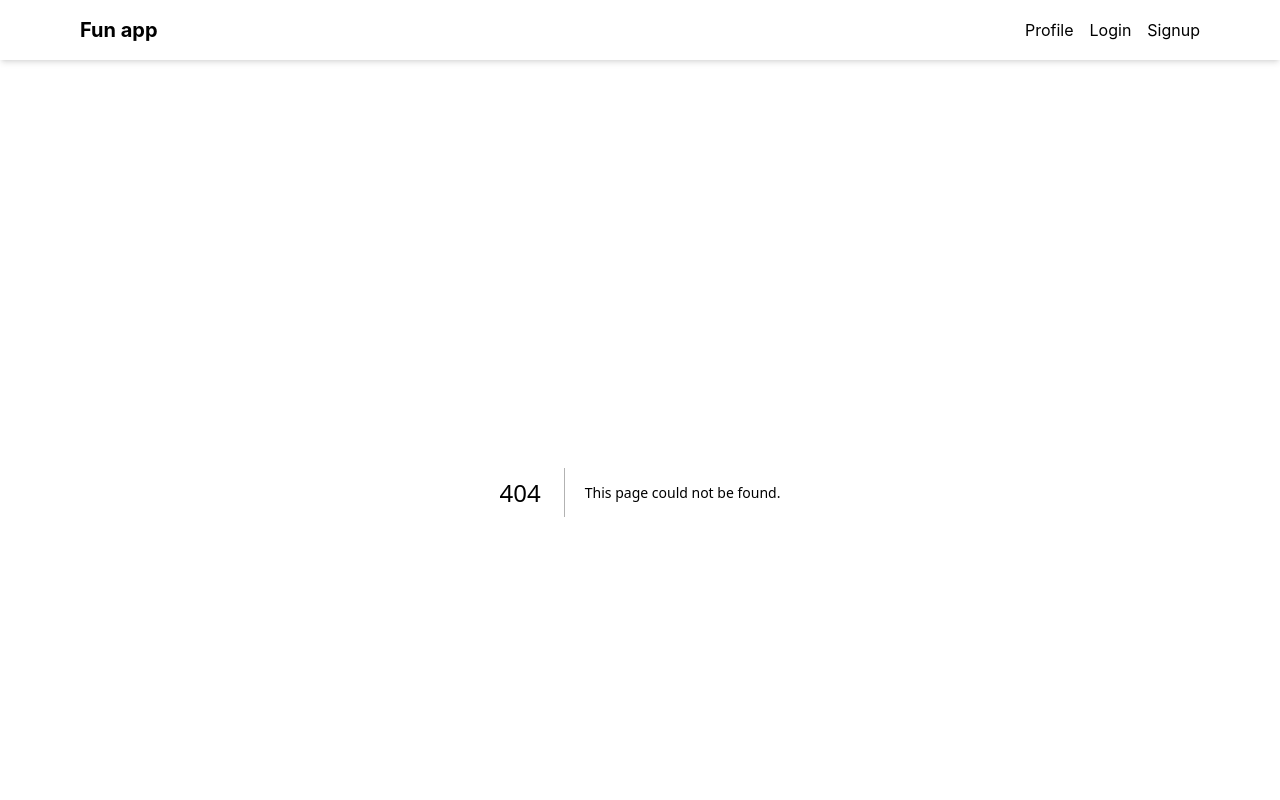
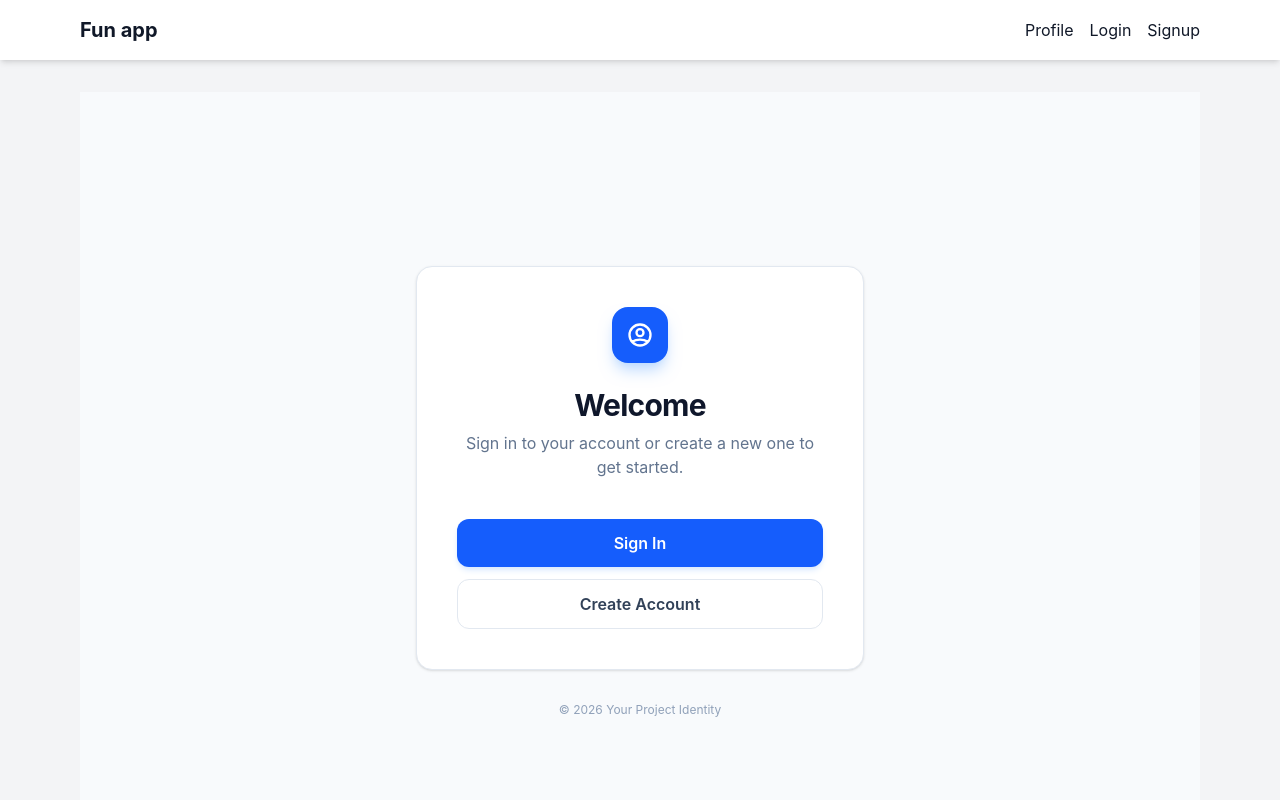
Before and after one commit to soni168/nextjs, a Next.js app in the folder project1/: page / in a window 1280 px wide. Before the commit this address had no page. Shown: the top 800 px of the page. Built offline with nearby package versions, Linux system fonts and the light colour scheme.

Commit message:
added home page

```diff
--- /dev/null
+++ b/project1/src/app/page.tsx
@@ -0,0 +1,38 @@
+import Link from "next/link";
+
+export default function HomePage() {
+  return (
+    <div className="min-h-screen flex flex-col items-center justify-center bg-slate-50 p-6 text-slate-900">
+      <div className="w-full max-w-md bg-white rounded-2xl shadow-sm border border-slate-200 p-10 text-center">
+
+        <div className="inline-flex items-center justify-center w-14 h-14 bg-blue-600 rounded-2xl mb-6 shadow-lg shadow-blue-200">
+          <svg className="w-7 h-7 text-white" fill="none" stroke="currentColor" viewBox="0 0 24 24">
+            <path strokeLinecap="round" strokeLinejoin="round" strokeWidth="2" d="M5.121 17.804A13.937 13.937 0 0112 16c2.5 0 4.847.655 6.879 1.804M15 10a3 3 0 11-6 0 3 3 0 016 0zm6 2a9 9 0 11-18 0 9 9 0 0118 0z" />
+          </svg>
+        </div>
+
+        <h1 className="text-3xl font-bold tracking-tight text-slate-900 mb-2">Welcome</h1>
+        <p className="text-slate-500 mb-10">Sign in to your account or create a new one to get started.</p>
+
+        <div className="space-y-3">
+          <Link
+            href="/login"
+            className="block w-full py-3 px-4 bg-blue-600 hover:bg-blue-700 text-white font-semibold rounded-xl transition-all shadow-md shadow-blue-100 text-center"
+          >
+            Sign In
+          </Link>
+          <Link
+            href="/signup"
+            className="block w-full py-3 px-4 bg-white border border-slate-200 hover:bg-slate-50 text-slate-700 font-semibold rounded-xl transition-all text-center"
+          >
+            Create Account
+          </Link>
+        </div>
+      </div>
+
+      <footer className="mt-8 text-slate-400 text-xs">
+        &copy; 2026 Your Project Identity
+      </footer>
+    </div>
+  );
+}
```
